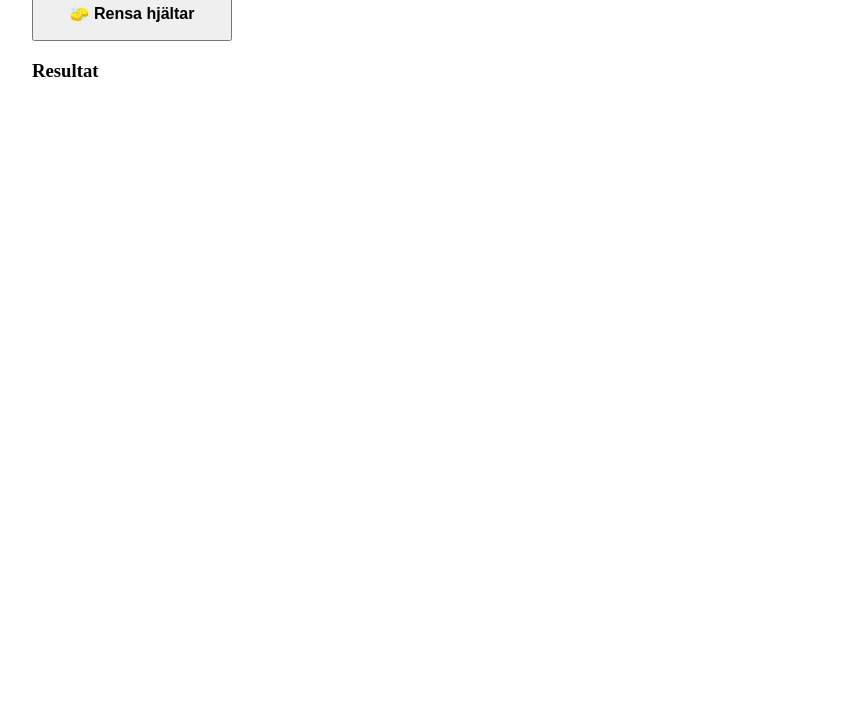
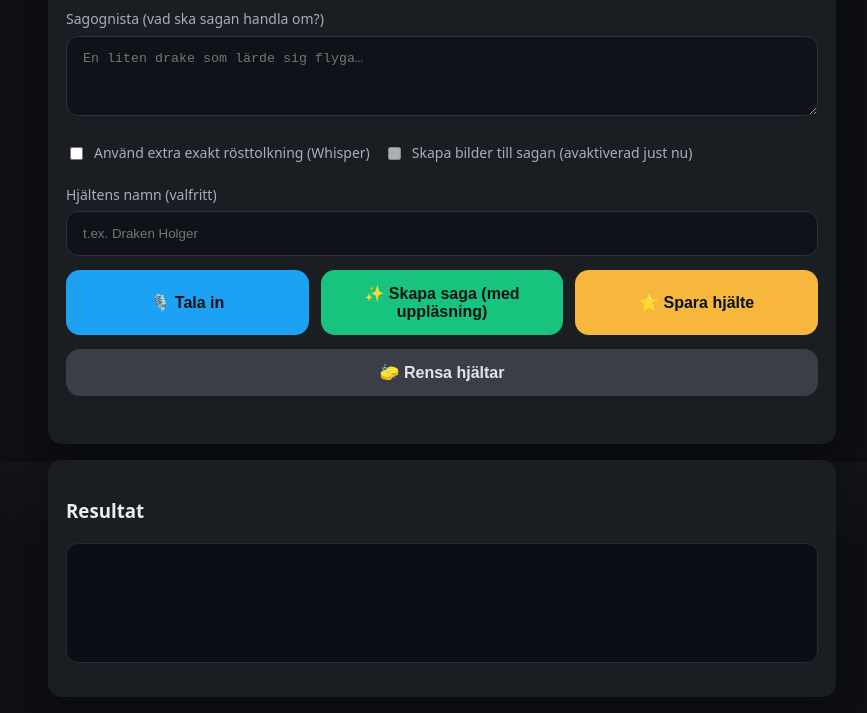
Before and after one commit to Bjortab/Kids-BN, a plain HTML site: page public/index.html in a window 1280 px wide. Shown: the part 338-1051 px from the top of the page, without its empty margins (198-1065 px from the left). Before the commit the page ends 800 px from the top, so only its background shows below. Drawn offline with Linux system fonts and the light colour scheme.

Commit message:
Update styles.css

```diff
--- a/public/styles.css
+++ b/public/styles.css
@@ -1,28 +1,77 @@
-/* Lås stora knappar (barnvänligt) */
-.btn { min-height: 54px; min-width: 200px; font-size: 18px; font-weight: 700; }
-
-/* Inspelningsindikator */
-#btnSpeak.is-recording {
-  animation: bnPulse 0.9s infinite;
-  box-shadow: 0 0 0 6px rgba(255,0,0,0.25);
-}
-@keyframes bnPulse {
-  0% { transform: scale(1); } 50% { transform: scale(0.98); } 100% { transform: scale(1); }
+:root {
+  --bg:#0e0f12; --card:#1a1d22; --text:#e9eef5; --muted:#a5afbd;
+  --blue:#1da1f2; --green:#18c37e; --yellow:#f6b73c; --gray:#3a3f47;
+  --red:#ff6b6b; --radius:14px;
 }
 
-/* Spinner overlay */
-.bn-spinner {
-  position: fixed; inset: 0; display: none;
-  background: rgba(0,0,0,0.5); z-index: 9999;
-  align-items: center; justify-content: center;
+* { box-sizing: border-box; }
+html, body { height:100%; }
+body {
+  margin:0; background:radial-gradient(1200px 600px at 50% -200px,#22283a 0,#0e0f12 60%);
+  color:var(--text); font:16px/1.45 system-ui, -apple-system, Segoe UI, Roboto, Arial, sans-serif;
 }
-.bn-spinner.is-visible { display: flex; }
-.bn-spinner__box { text-align: center; }
-.bn-spinner__dot {
-  display:inline-block; width:12px; height:12px; border-radius:50%;
-  background:#21d07a; margin:0 6px; animation: bnBounce .9s infinite alternate;
+
+.app { max-width:900px; margin:24px auto 48px; padding:0 16px; }
+.app__header { text-align:center; margin:24px 0 8px; }
+.app__header h1 { margin:0 0 4px; color:#19e28f; letter-spacing:.3px; }
+.subtitle { margin:0; color:var(--muted); font-size:14px; }
+
+.card {
+  background:var(--card); border-radius:var(--radius); padding:18px;
+  box-shadow:0 6px 24px rgba(0,0,0,.35); margin-top:16px;
 }
-.bn-spinner__dot:nth-child(2){ animation-delay:.15s; }
-.bn-spinner__dot:nth-child(3){ animation-delay:.30s; }
-@keyframes bnBounce { from{ transform:translateY(0); opacity:.6 } to{ transform:translateY(-10px); opacity:1 } }
-.bn-spinner__msg { color:#fff; margin-top:12px; font-weight:700; font-size:16px; text-shadow:0 1px 2px rgba(0,0,0,.4); }
+
+label { display:block; margin:10px 0 12px; color:var(--muted); font-size:14px; }
+input[type=text], select, textarea {
+  width:100%; margin-top:6px; padding:14px 16px; color:var(--text);
+  background:#0f1218; border:1px solid #2b3140; border-radius:12px; outline:none;
+}
+textarea { resize:vertical; min-height:80px; }
+
+.toggles { display:flex; gap:14px; flex-wrap:wrap; margin-top:4px; }
+.check { display:flex; align-items:center; gap:8px; color:var(--muted); }
+
+.btnrow { display:flex; gap:12px; flex-wrap:wrap; margin-top:14px; }
+.btnrow .btn { flex:1 1 220px; }
+
+.btn {
+  display:inline-flex; align-items:center; justify-content:center;
+  padding:18px 20px; border:0; border-radius:14px; font-weight:700;
+  font-size:18px; color:#061215; cursor:pointer; transition:transform .05s ease, opacity .2s ease;
+}
+.btn:active { transform:translateY(1px); }
+.btn:disabled { opacity:.6; cursor:not-allowed; }
+
+.btn--blue   { background:var(--blue); }
+.btn--green  { background:var(--green); }
+.btn--yellow { background:var(--yellow); }
+.btn--gray   { background:var(--gray); color:#dfe6ef; }
+
+.status { margin-top:10px; min-height:20px; font-size:14px; color:var(--muted); }
+.status--ok { color:#8be28c; }
+.status--error { color:var(--red); }
+
+#resultCard { margin-top:16px; }
+.result__text {
+  background:#0b0e14; border:1px solid #242a36; border-radius:12px;
+  padding:16px; color:#eaeef7; min-height:120px; white-space:pre-wrap;
+}
+.result__audio { margin-top:12px; width:100%; }
+
+.spinner {
+  position:fixed; inset:0; display:grid; place-items:center;
+  background:rgba(4,7,12,.55); backdrop-filter: blur(2px);
+}
+.spinner[hidden] { display:none; }
+.spinner__dot {
+  width:54px; height:54px; border-radius:50%;
+  border:6px solid rgba(255,255,255,.25);
+  border-top-color:#19e28f; animation:spin 1s linear infinite; margin:auto;
+}
+#spinnerMsg { text-align:center; color:#dfe6ef; margin-top:12px; font-weight:600; }
+@keyframes spin { to { transform:rotate(360deg); } }
+
+/* Mobil */
+@media (max-width:560px) {
+  .btnrow .btn { flex:1 1 100%; font-size:18px; padding:18px; }
+}
```
